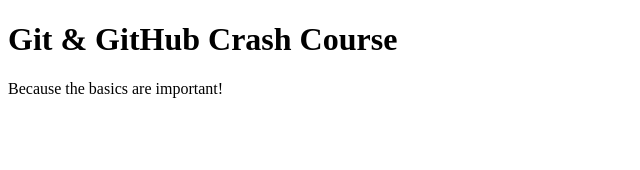
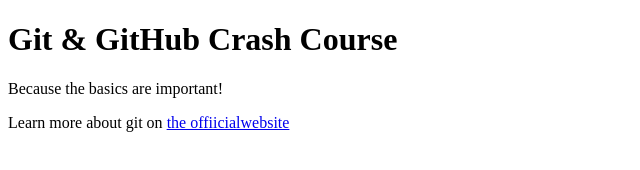
Before and after one commit to pdadu786coder/gitactions, a plain HTML site: page index.html in a window 1280 px wide. Shown: the whole page, without its empty margins (0-640 px from the left). Drawn offline with Linux system fonts and the light colour scheme.

Commit message:
added link to git docs

```diff
--- a/index.html
+++ b/index.html
@@ -9,5 +9,6 @@
   <body>
     <h1>Git & GitHub Crash Course</h1>
     <p>Because the basics are important!</p>
+    <p>Learn more about git on <a href="http://google.com"> the offiicialwebsite</a></p>
   </body>
 </html>
```
